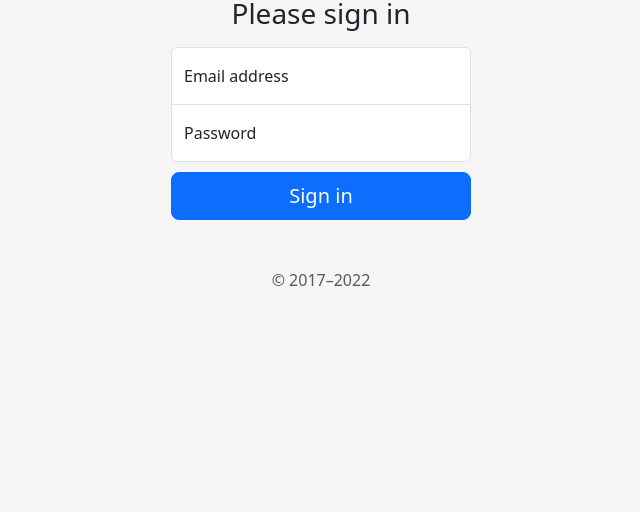
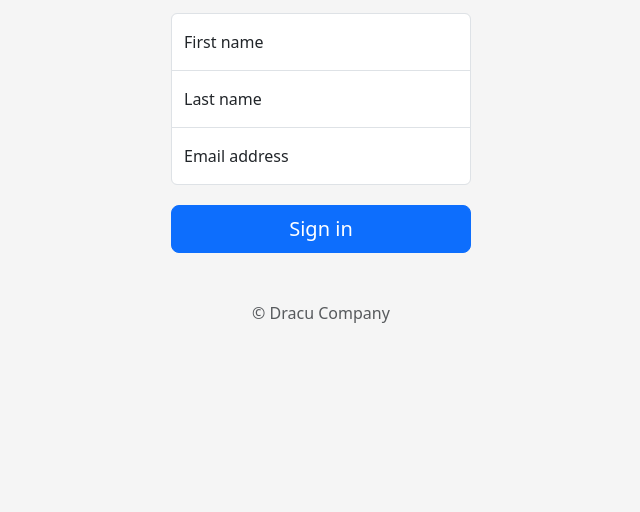
Before and after one commit to dracu-lah/newsletter-mailchimp-node, a website: page signup.html in a window 1280 px wide. Shown: the part 288-800 px from the top of the page, without its empty margins (319-959 px from the left). Drawn offline with Linux system fonts and the light colour scheme.

Commit message:
fixed some files

```diff
--- a/app.js
+++ b/app.js
@@ -0,0 +1,24 @@
+const express = require("express");
+const bodyParser = require("body-parser");
+const request = require("request");
+
+const app = express();
+
+app.use(express.static("public"));
+app.use(bodyParser.urlencoded({extended:true}))
+
+
+app.get("/", (req, res) => {
+  res.sendFile(__dirname + "/signup.html");
+});
+
+app.post("/",(req, res)=>{
+
+    firstName=req.body.fName
+    lastName=req.body.lName
+    email=req.body.email
+})
+
+app.listen(3000, () => {
+  console.log("server started at port 3000");
+});
--- a/index.html
+++ b/signup.html
@@ -9,7 +9,7 @@
       content="Mark Otto, Jacob Thornton, and Bootstrap contributors"
     />
     <meta name="generator" content="Hugo 0.108.0" />
-    <title>Signin Template · Bootstrap v5.3</title>
+    <title>News Letter</title>
 
     <link
       rel="canonical"
@@ -73,11 +73,12 @@
     </style>
 
     <!-- Custom styles for this template -->
-    <link href="sign-in.css" rel="stylesheet" />
+    <link href="/assets/dist/css/signUp.css" rel="stylesheet" />
   </head>
+
   <body class="text-center">
     <main class="form-signin w-100 m-auto">
-      <form>
+      <form action="/" method="POST">
         <img
           class="mb-4"
           src="../assets/brand/bootstrap-logo.svg"
@@ -85,31 +86,41 @@
           width="72"
           height="57"
         />
-        <h1 class="h3 mb-3 fw-normal">Please sign in</h1>
+        <h1 class="h3 mb-3 fw-normal">Please sign up</h1>
+
+        <div class="form-floating">
+          <input
+            name="fName"
+            type="text"
+            class="form-control top"
+            placeholder="Enter First Name"
+          />
+          <label for="floatingInput">First name</label>
+        </div>
+        <div class="form-floating">
+          <input
+            type="text"
+            class="form-control middle"
+            name="lName"
+            placeholder="Enter Last Name"
+          />
+          <label for="floatingInput">Last name</label>
+        </div>
 
         <div class="form-floating">
           <input
             type="email"
-            class="form-control"
+            class="form-control bottom"
+            name="email"
             id="floatingInput"
             placeholder="name@example.com"
           />
           <label for="floatingInput">Email address</label>
         </div>
-        <div class="form-floating">
-          <input
-            type="password"
-            class="form-control"
-            id="floatingPassword"
-            placeholder="Password"
-          />
-          <label for="floatingPassword">Password</label>
-        </div>
-
         <button class="w-100 btn btn-lg btn-primary" type="submit">
           Sign in
         </button>
-        <p class="mt-5 mb-3 text-muted">&copy; 2017–2022</p>
+        <p class="mt-5 mb-3 text-muted">&copy; Dracu Company</p>
       </form>
     </main>
   </body>
```
Also changed, not shown: public/assets/brand/bootstrap-logo-white.svg (renamed from assets/brand/bootstrap-logo-white.svg), public/assets/brand/bootstrap-logo.svg (renamed from assets/brand/bootstrap-logo.svg), public/assets/dist/css/bootstrap.min.css (renamed from assets/dist/css/bootstrap.min.css), public/assets/dist/css/bootstrap.rtl.min.css (renamed from assets/dist/css/bootstrap.rtl.min.css), public/assets/dist/css/signUp.css, public/assets/dist/js/bootstrap.bundle.min.js (renamed from assets/dist/js/bootstrap.bundle.min.js), 6 other files.
